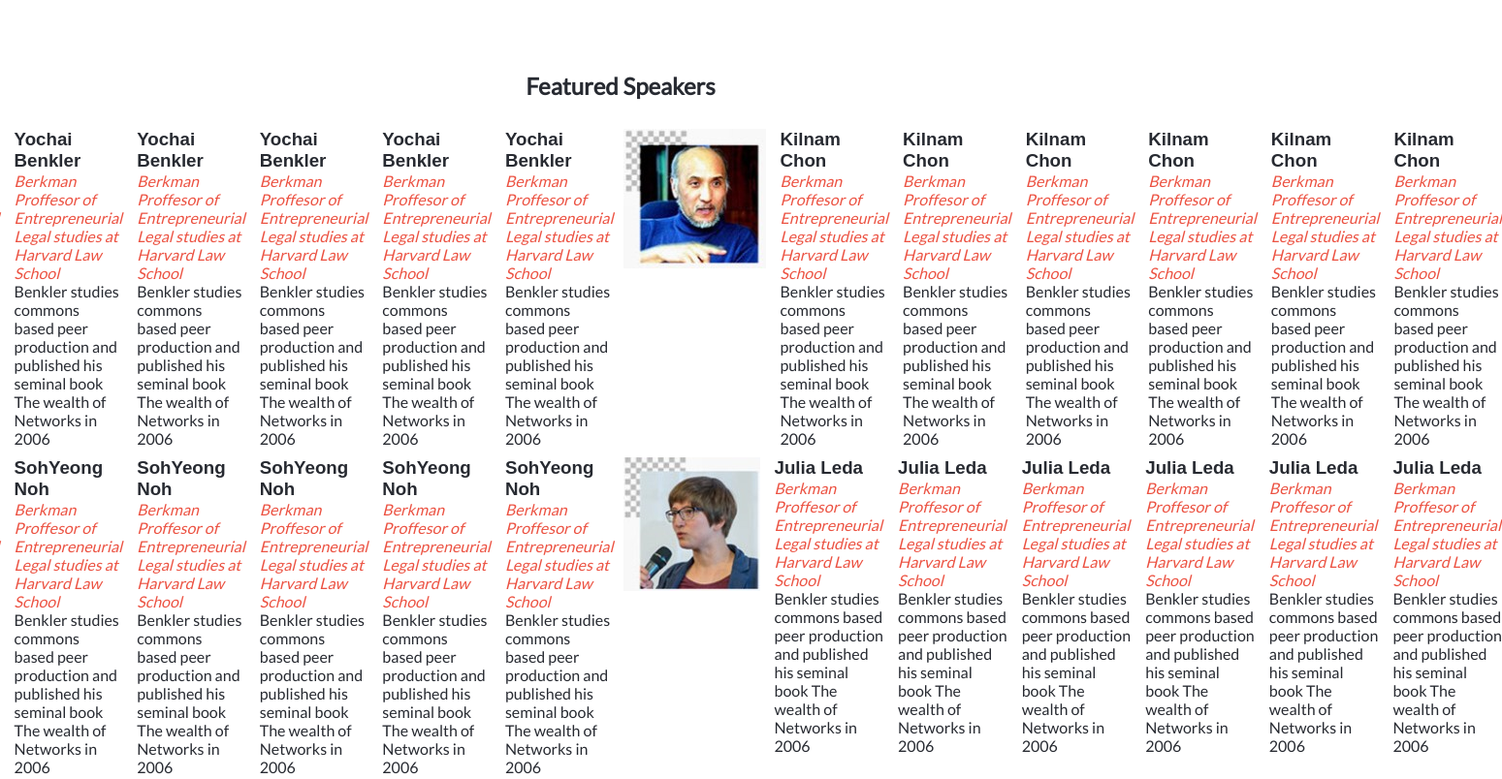
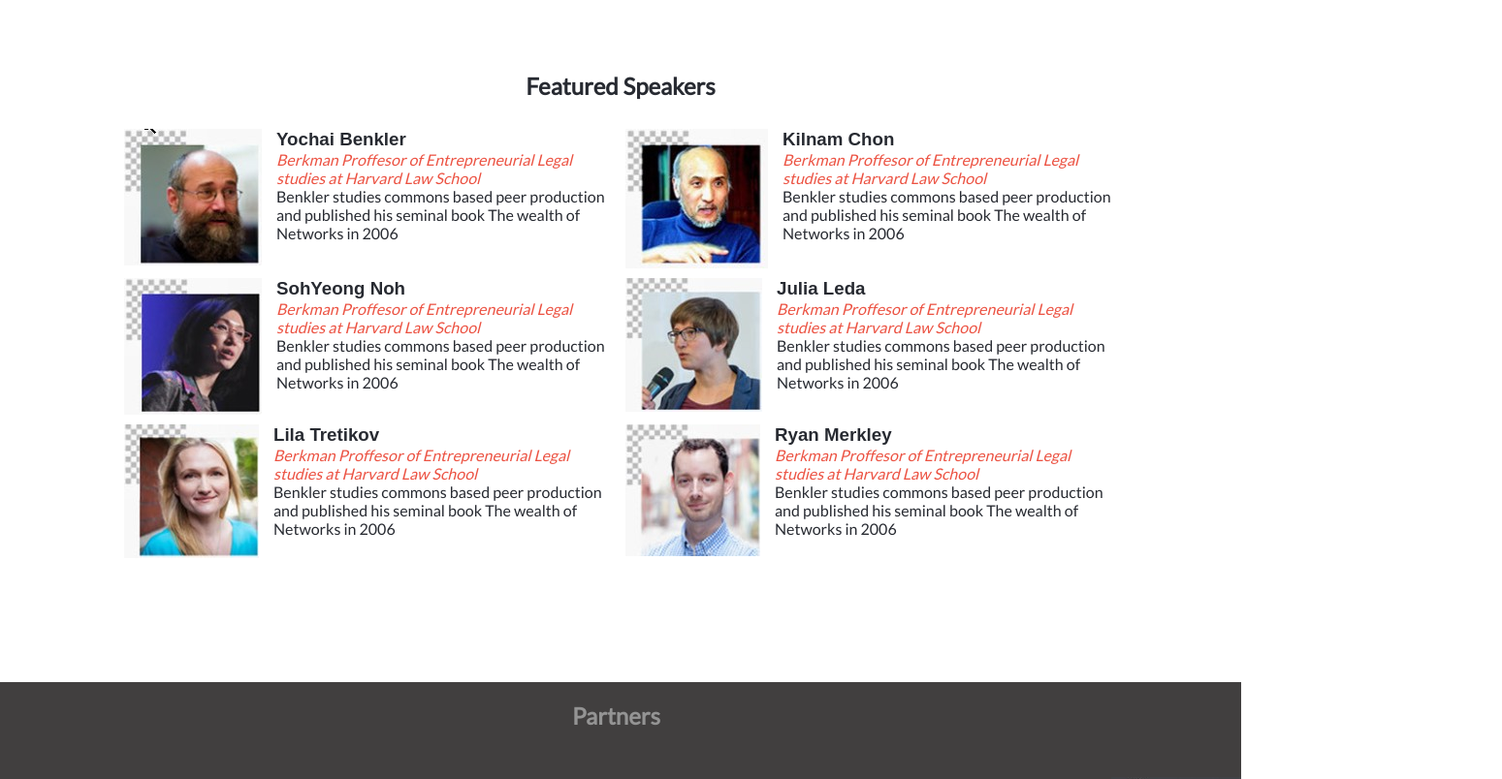
Before and after one commit to eyoab01/capstone-project-tesfaye, a website: page index.html in a window 1280 px wide. Shown: the part 1420-2224 px from the top of the page at 97% size, 1549 px wide, since content can reach past the window. Drawn offline with Linux system fonts and the light colour scheme.

Commit message:
style.css file updated

```diff
--- a/main.js
+++ b/main.js
@@ -78,27 +78,7 @@
             <h4 class="featured-info">${speakers[i].education}</h4>
             <p class="featured-details">${speakers[i].publication}</p>
         </div>
-         <div class="featured-text-holder">
-            <h3 class="featured-name">${speakers[i].spkrName}</h3>
-            <h4 class="featured-info">${speakers[i].education}</h4>
-            <p class="featured-details">${speakers[i].publication}</p>
-        </div> <div class="featured-text-holder">
-            <h3 class="featured-name">${speakers[i].spkrName}</h3>
-            <h4 class="featured-info">${speakers[i].education}</h4>
-            <p class="featured-details">${speakers[i].publication}</p>
-        </div> <div class="featured-text-holder">
-            <h3 class="featured-name">${speakers[i].spkrName}</h3>
-            <h4 class="featured-info">${speakers[i].education}</h4>
-            <p class="featured-details">${speakers[i].publication}</p>
-        </div> <div class="featured-text-holder">
-            <h3 class="featured-name">${speakers[i].spkrName}</h3>
-            <h4 class="featured-info">${speakers[i].education}</h4>
-            <p class="featured-details">${speakers[i].publication}</p>
-        </div> <div class="featured-text-holder">
-            <h3 class="featured-name">${speakers[i].spkrName}</h3>
-            <h4 class="featured-info">${speakers[i].education}</h4>
-            <p class="featured-details">${speakers[i].publication}</p>
-        </div>
+
     </div>
 `;
     speakerCard.innerHTML += spCard;
--- a/style.css
+++ b/style.css
@@ -538,7 +538,7 @@
   }
 
   .third-part {
-    display: flex;
+    display: grid;
     flex-direction: column;
     align-items: center;
     padding: 10%;
```
Also changed, not shown: .eslintrc.json (added), .github/workflows/linters.yml, .stylelintrc.json, 1 other file.
